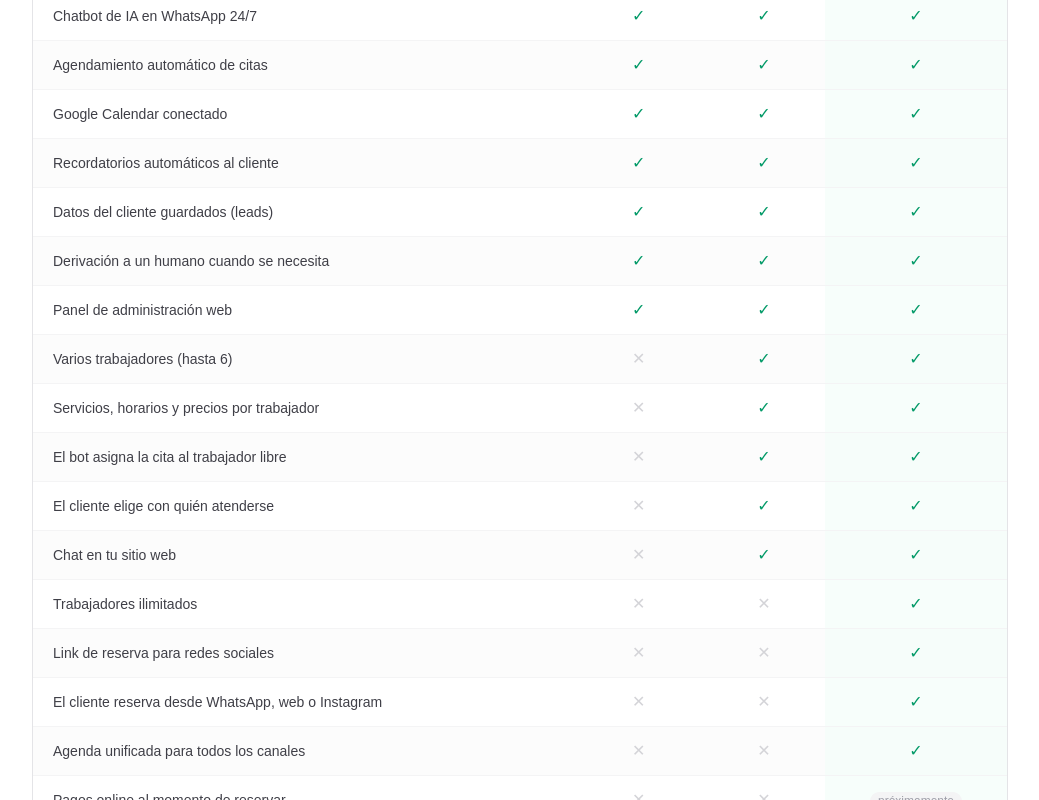
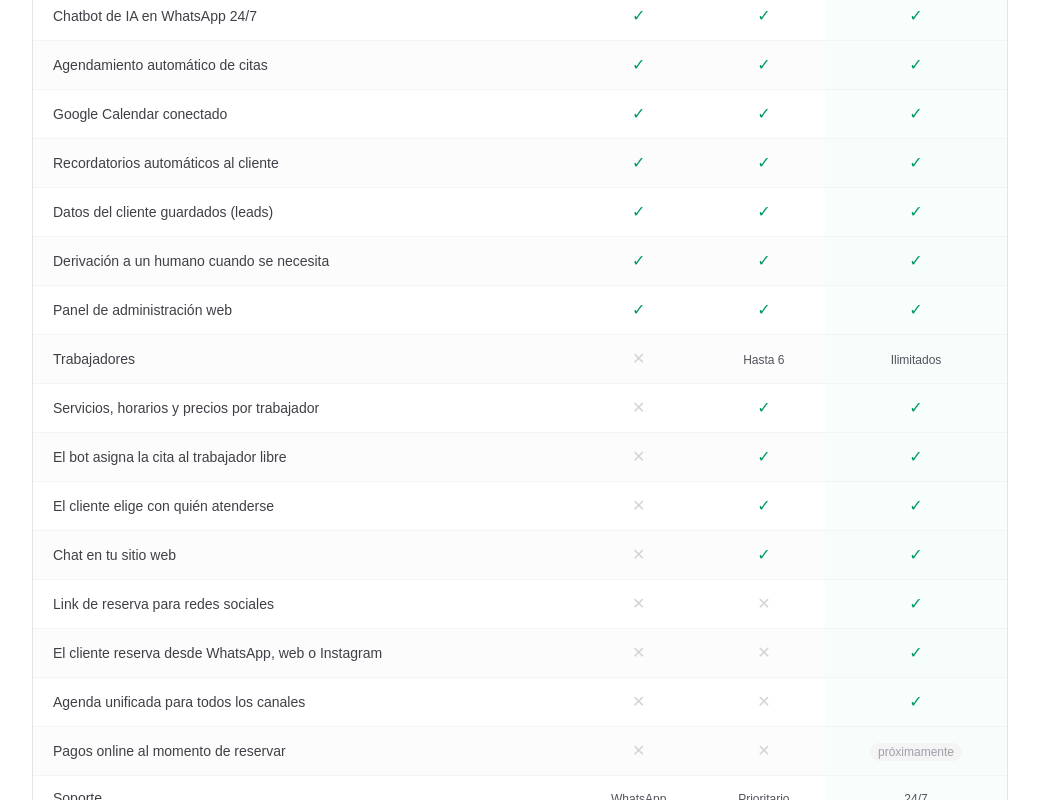
Before and after one commit to aahumada21/CLoserAIWEB, a Next.js app: page /precios in a window 1280 px wide. Shown: the part 1519-2319 px from the top of the page, without its empty margins (120-1159 px from the left). Built offline with nearby package versions, Linux system fonts and the light colour scheme.

Commit message:
Show worker counts in comparison table: Hasta 6 / Ilimitados

```diff
--- a/src/app/precios/page.tsx
+++ b/src/app/precios/page.tsx
@@ -226,12 +226,11 @@ export default function PreciosPage() {
                   { f: "Datos del cliente guardados (leads)",    b: true,  p: true,  pro: true  },
                   { f: "Derivación a un humano cuando se necesita", b: true, p: true, pro: true },
                   { f: "Panel de administración web",            b: true,  p: true,  pro: true  },
-                  { f: "Varios trabajadores (hasta 6)",          b: false, p: true,  pro: true  },
+                  { f: "Trabajadores",                           b: false, p: "Hasta 6", pro: "Ilimitados" },
                   { f: "Servicios, horarios y precios por trabajador", b: false, p: true, pro: true },
                   { f: "El bot asigna la cita al trabajador libre", b: false, p: true, pro: true },
                   { f: "El cliente elige con quién atenderse",   b: false, p: true,  pro: true  },
                   { f: "Chat en tu sitio web",                   b: false, p: true,  pro: true  },
-                  { f: "Trabajadores ilimitados",                b: false, p: false, pro: true  },
                   { f: "Link de reserva para redes sociales",    b: false, p: false, pro: true  },
                   { f: "El cliente reserva desde WhatsApp, web o Instagram", b: false, p: false, pro: true },
                   { f: "Agenda unificada para todos los canales", b: false, p: false, pro: true },
```
